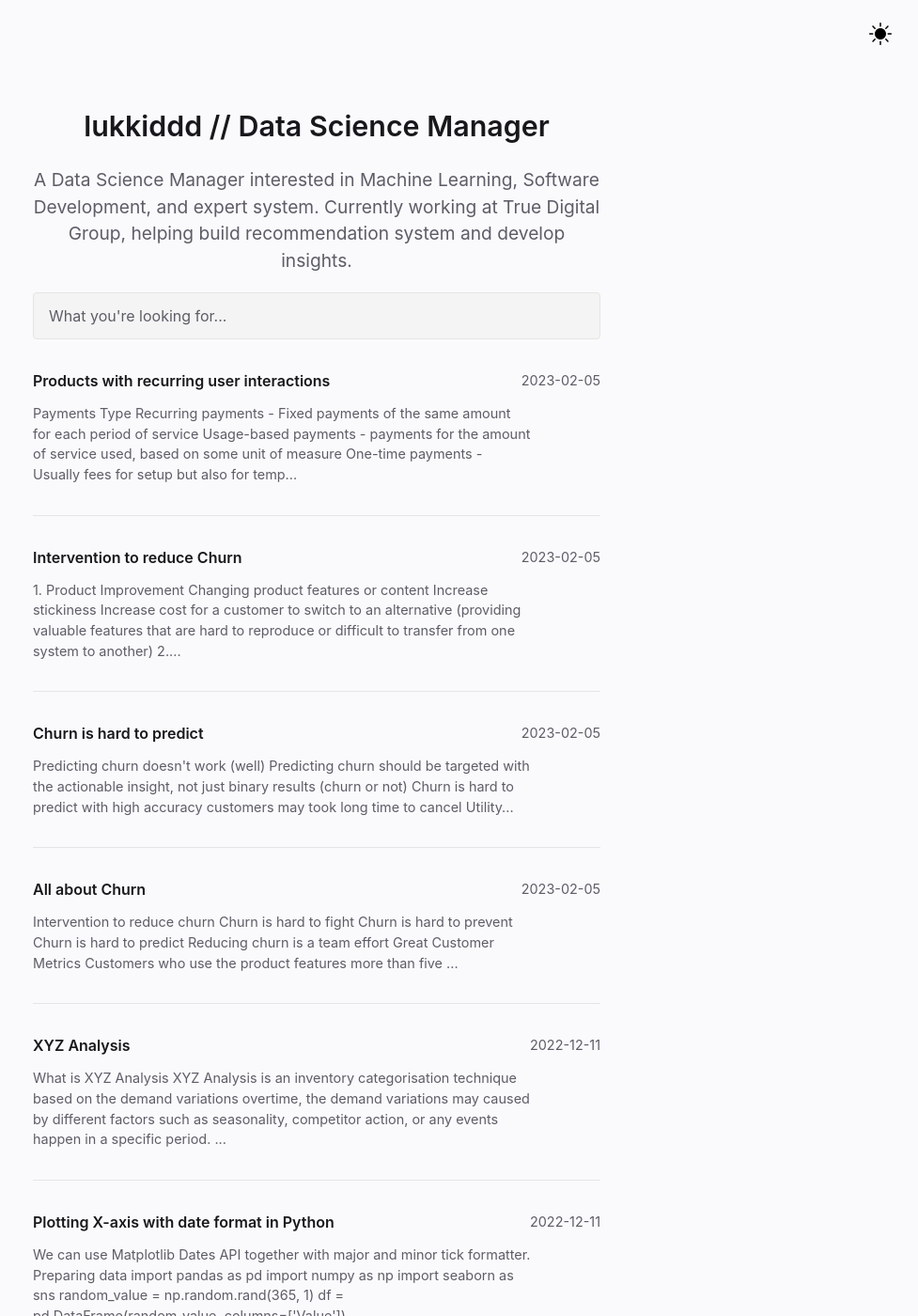
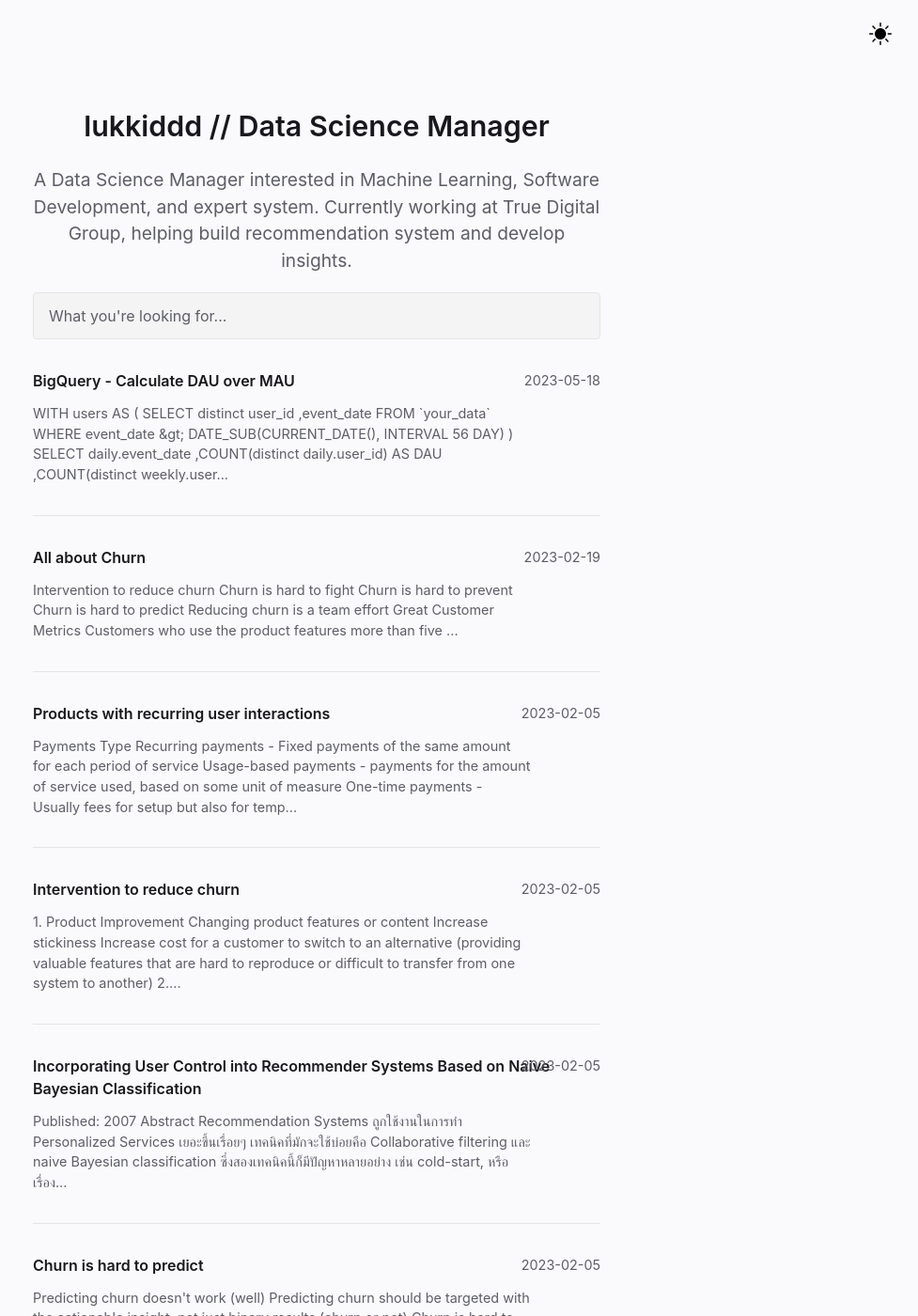
Before and after one commit to lukkiddd/lukkiddd.github.io, a Jekyll site: the page built from pages/index.md, in a window 1280 px wide and 1400 px high. Shown: the whole window at 94% size, without its empty margins (303-1280 px from the left). Built offline with Jekyll 4.4.1, drawn with Linux system fonts in a browser that asks for light colours.

Commit message:
Add new notes, churn, bigquery, and recommendation

````diff
--- /dev/null
+++ b/_notes/Public/BigQuery - Calculate DAU over MAU.md
@@ -0,0 +1,29 @@
+---
+title : BigQuery - Calculate DAU over MAU
+notetype : feed
+date : 18-05-2023
+---
+
+
+
+
+```sql
+WITH users AS
+(
+	SELECT  distinct user_id
+	       ,event_date
+	FROM `your_data`
+	WHERE event_date > DATE_SUB(CURRENT_DATE(), INTERVAL 56 DAY)
+)
+SELECT  daily.event_date
+       ,COUNT(distinct daily.user_id)   AS DAU
+       ,COUNT(distinct weekly.user_id)  AS WAU
+       ,COUNT(distinct monthly.user_id) AS MAU
+FROM users daily
+LEFT JOIN users weekly
+ON weekly.event_date BETWEEN date_sub(daily.event_date, interval 7 day) AND daily.event_date
+LEFT JOIN users monthly
+ON monthly.event_date BETWEEN date_sub(daily.event_date, interval 28 day) AND daily.event_date
+GROUP BY  daily.event_date
+ORDER BY daily.event_date asc
+```
--- /dev/null
+++ b/_notes/Public/Incorporating User Control into Recommender Systems Based on Naive Bayesian Classification.md
@@ -0,0 +1,52 @@
+---
+title : Incorporating User Control into Recommender Systems Based on Naive Bayesian Classification
+notetype : feed
+date : 05-02-2023
+---
+
+Published: 2007
+
+#### Abstract
+- Recommendation Systems ถูกใช้งานในการทำ Personalized Services เยอะขึ้นเรื่อยๆ
+- เทคนิคที่มักจะใช้บ่อยคือ Collaborative filtering และ naive Bayesian classification
+- ซึ่งสองเทคนิคนี้ก็มีปัญหาหลายอย่าง เช่น cold-start, หรือ เรื่องของความช้าในการ adapt ตามความชอบของ user
+- ปัญหาเหล่านี้ สามารถแก้ได้ ด้วยการที่ให้ user แก้ไข profile ของ user เอง
+	- ใน Paper เสนอ extensions ของ naive Bayes โดยทำให้ user สามารถควบคุมผลลัพธ์ได้ จากการ integrate profile 2 แบบ ของ user
+		- แบบแรกคือ profile ที่เรียนรู้จาก rating feedback
+		- แบบที่สองคือ profile ที่ user เป็นคนสร้างขึ้นมาเอง
+
+#### Introduction
+- Positive-negative classification
+- A range of like-defrees
+- Typically slow, because users need to rate a considerable number of items before recommender can make sensible suggestions
+	- Lead to cold-start problem, and slow adaptability of the recommender
+- Quick fix: Setting up a rating session first!
+	- Unacceptable, and not elegant way to deal with
+
+
+
+#### Naive Bayesian Classification
+- P(B|A) = P(A|B) * P(B) / P(A)
+- Laplace corrections/Laplace smoothing - to prevent "zero frequency problem"
+- Imbalance data? -> cost-based approach
+- Missing features? -> calculate based on only valid value.
+
+
+#### Like-degree
+- r = P(+|x) / P(-|x) --> [1, inf)
+- l = r / 1-r --> [0,1]
+
+#### 2 profile
+- l^1 = learned profile
+- l^u = user-defined profile
+
+#### Integrated
+- l^int = alpha l^1 * (1-alpha) l^u
+- alpha = [0,1]
+- Nmin = min(N(i, -), N(i, +))
+- set minimum threshold alpha(i) = min(1, L-Nmin / L-K)
+
+
+#### Pruning history
+
+#### Multi-value pair
````
Also changed, not shown: _notes/Public/All about Churn.md (+19 -1 lines), _notes/Public/Intervention to reduce churn.md (+1 -1 lines).
